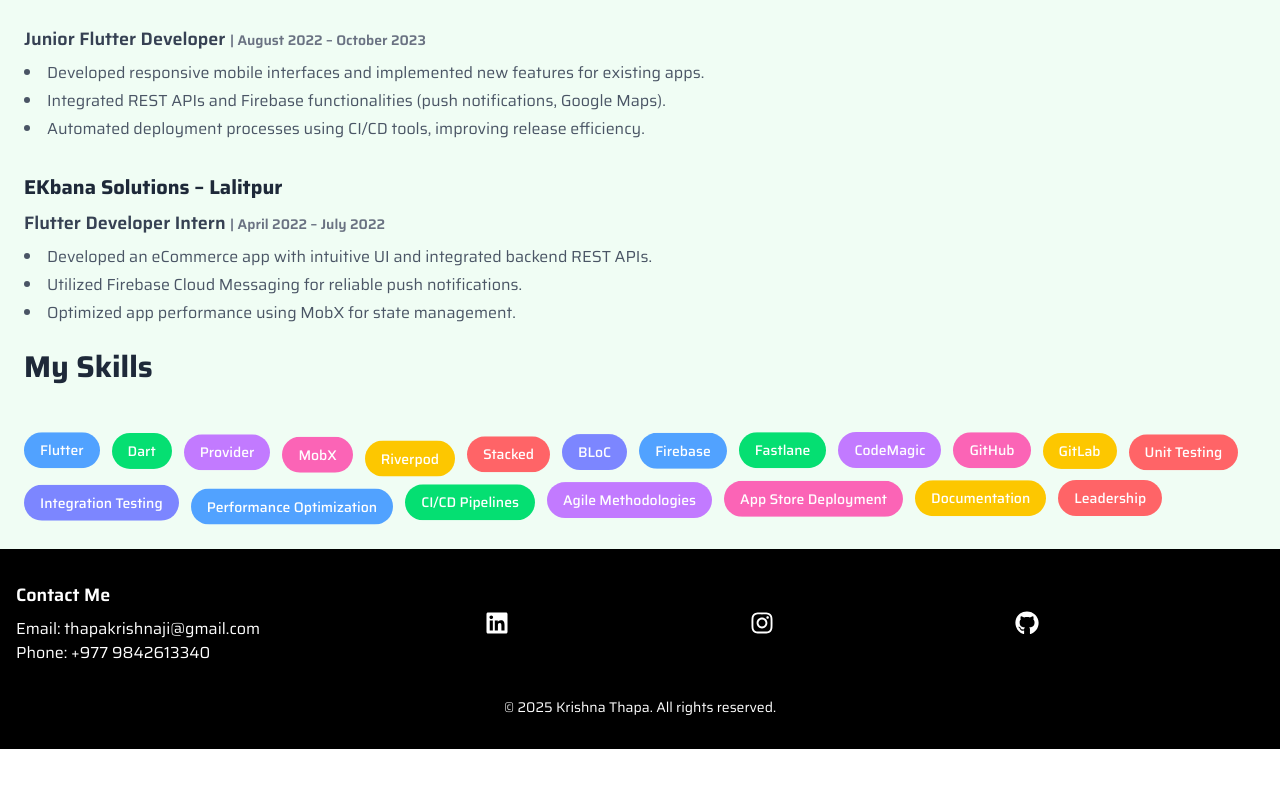
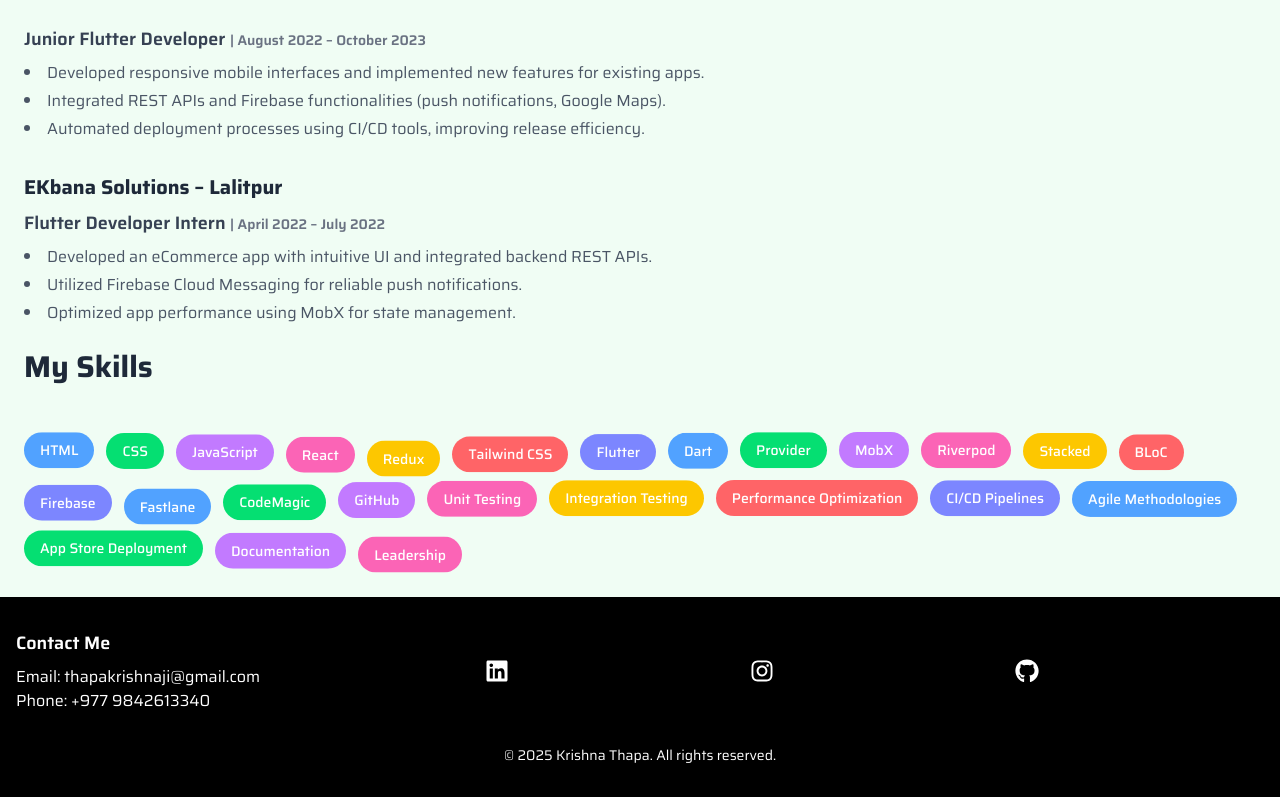
Before and after one commit to krishnajithapa/protfolio-react-tailwindcss, a React (Vite) app: page / in a window 1280 px wide. Shown: the part 1426-2223 px from the top of the page. Before the commit the page ends 2175 px from the top, so only its background shows below. Built offline with nearby package versions, Linux system fonts and the light colour scheme.

Commit message:
feat: add skills

```diff
--- a/src/components/skills/skills.jsx
+++ b/src/components/skills/skills.jsx
@@ -7,6 +7,12 @@ import Title from "../title/title";
 export default function SkillsGrid() {
   // List of skills to display
   const skills = [
+    "HTML",
+    "CSS",
+    "JavaScript",
+    "React",
+    "Redux",
+    "Tailwind CSS",
     "Flutter",
     "Dart",
     "Provider",
@@ -18,7 +24,6 @@ export default function SkillsGrid() {
     "Fastlane",
     "CodeMagic",
     "GitHub",
-    "GitLab",
     "Unit Testing",
     "Integration Testing",
     "Performance Optimization",
```
